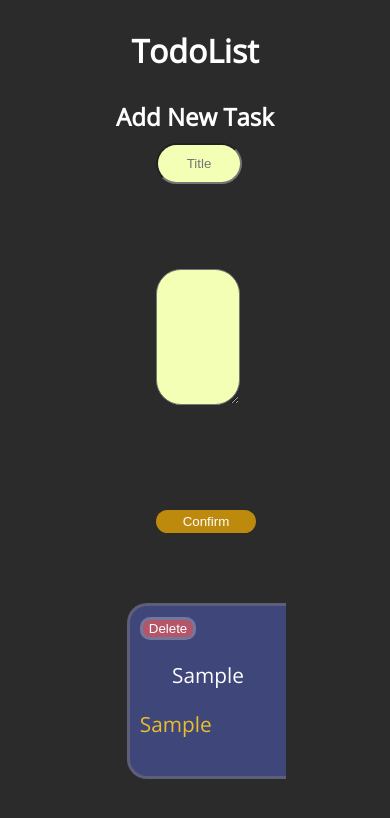
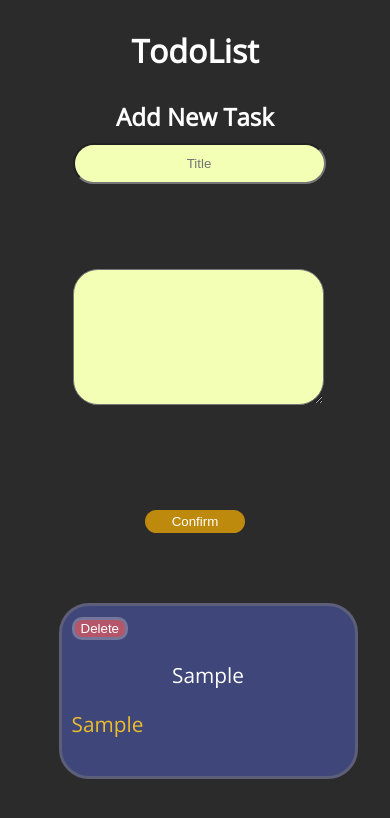
Before and after one commit to ruKEKARua/todolist-react, a React (Create React App) app: page / in a window 390 px wide. Both pictures are taken after typing "Sample", "Sample" into the empty fields and a click on the button "Confirm". Shown: the top 818 px of the page. Built offline with nearby package versions, Linux system fonts and the light colour scheme.

Commit message:
solve issue with ',' and positioning

```diff
--- a/src/App.js
+++ b/src/App.js
@@ -14,13 +14,16 @@ function App() {
 
     Object.keys(localStorage).forEach((element) => {
 
-        const titleAndBodySplit = localStorage[element].split(',')
+        const storageSplit = localStorage[element].split(',')
 
-        localStorageArray.push({id: element, title: titleAndBodySplit[0], body: titleAndBodySplit[1]});
+        const title = storageSplit.shift();
+
+        localStorageArray.push({id: element, title: title, body: storageSplit.join()});
 
     });
 
     const [tasks, setTasks] = useState(localStorageArray)
+
 
     const createNewTask = (newTask) => {
 
--- a/src/UI/Inputs/Input.module.css
+++ b/src/UI/Inputs/Input.module.css
@@ -2,7 +2,7 @@
 
     text-align: center;
 
-    width:  clamp(15vw, 20vw, 50vw);
+    width:  clamp(245px, 20vw, 50vw);
     height: clamp(10px, 35px, 70px);
 
     margin: 10px 0;
--- a/src/styles/App.css
+++ b/src/styles/App.css
@@ -53,7 +53,7 @@ main {
     justify-content: center;
     gap: 20px;
 
-    width: clamp(10vw, 35vw, 50vw);
+    width: clamp(245px, 70vw, 1920px);
     height: 100%;
 
     margin: 20px auto 0 auto;
@@ -64,13 +64,14 @@ main {
 
     display: flex;
     justify-content: center;
+    align-items: center;
     flex-direction: column;
     gap: 40px;
 
-    width: clamp(15vw, 20vw, 50vw);
+    width: clamp(245px, 70vw, 90vw);
     height: 450px;
+
     text-align: center;
-
     margin: 0 auto;
 
 }
@@ -93,16 +94,30 @@ main {
     background-color: #4e5ab294;
 
     border: 3px solid #5c5e7a;
-    border-right: none;
-    border-top-left-radius: 20px;
-    border-bottom-left-radius: 20px;
+    border-radius: 30px;
 
+
+}
+
+@media (max-width:300px) {
+
+    .tasks_column {
+
+        width: 100%;
+
+    }
+
+    .task {
+
+        width: 85vw;
+
+    }
 
 }
 
 .input_block {
 
-    width: clamp(15vw, 20vw, 50vw);
+    width: clamp(245px, 20vw, 50vw);
     height: 200px;
 
 }
```
